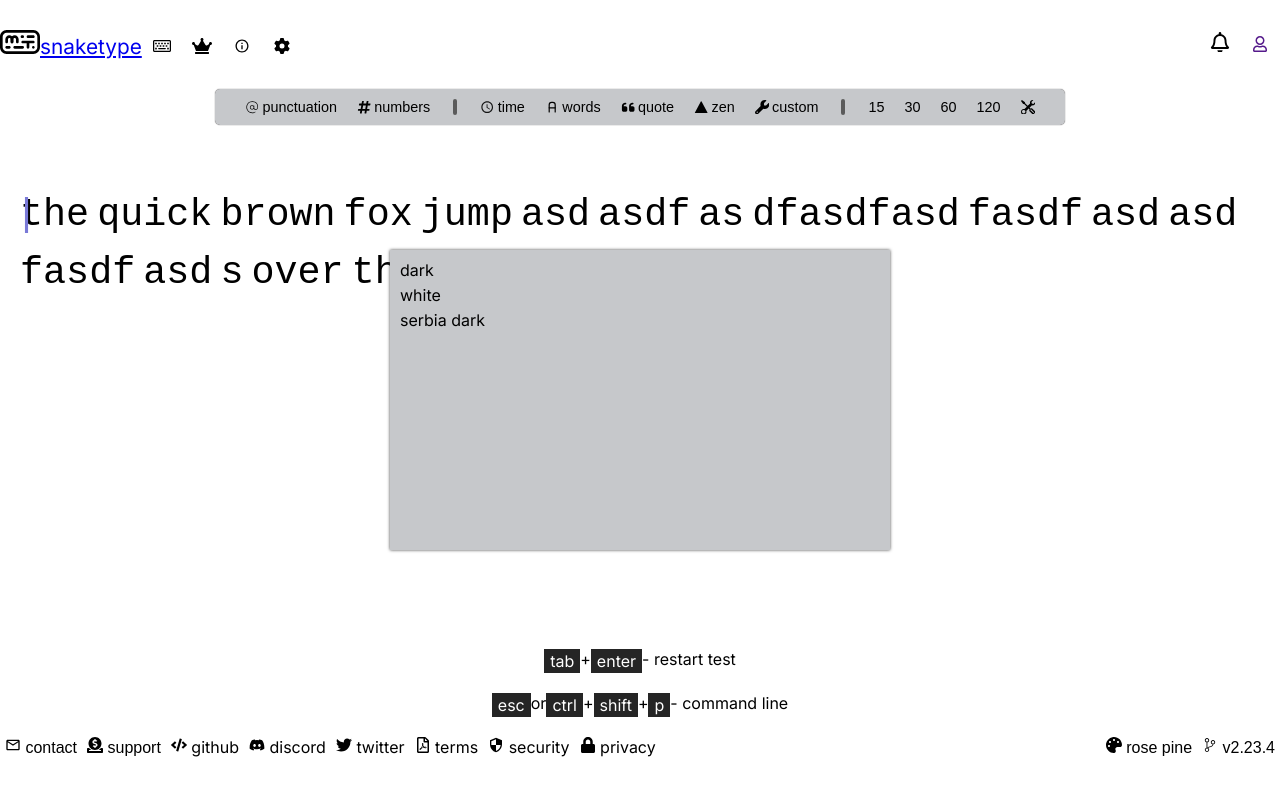
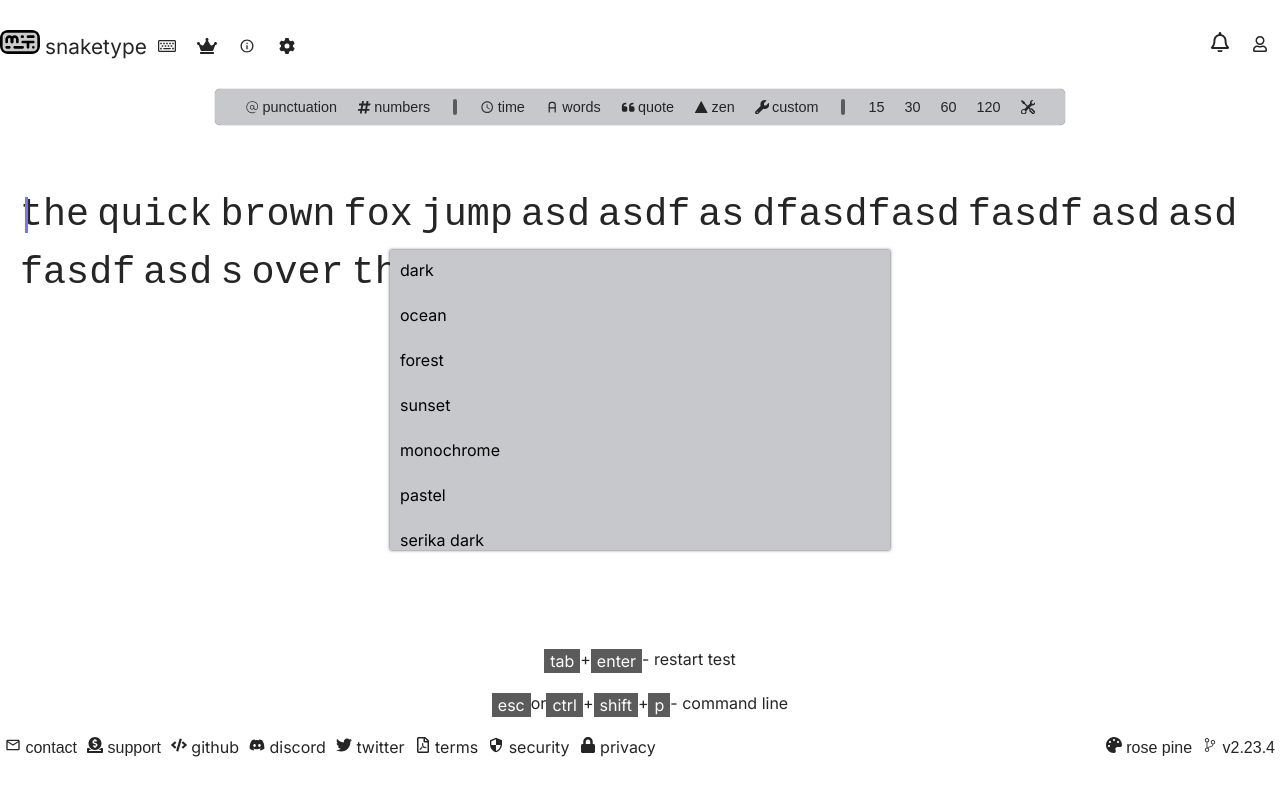
Before and after one commit to RaiPeter/typist, a Next.js app: page / in a window 1280 px wide. Both pictures are taken after a click on the button "rose pine". Shown: the top 796 px of the page. Built offline with nearby package versions, Linux system fonts and the light colour scheme.

Commit message:
Add multiple theme support with CSS variables and enhance styling for improved readability and layout

```diff
--- a/src/app/globals.css
+++ b/src/app/globals.css
@@ -14,18 +14,85 @@
 
 /* Dark Theme */
 [data-theme="dark"] {
-  --background-color: #1a1a1a;
-  --text-color: #ffffff;
-  --accent-color: #555555;
-  --mode-row-bg-color: #515152;
+  --background-color: #1a1a1a; /* Very dark background (unchanged) */
+  --text-color: #e0e0e0; /* Lighter gray-white for better readability */
+  --hover-text-color: #b0b0b0; /* Softer gray for hover states */
+  --accent-color: #a58a8a; /* Vibrant red-pink accent for contrast (inspired by rose pine) */
+  --mode-row-bg-color: #2c2c2c; /* Slightly lighter than background for mode row */
+  --caret-color: #ff6b6b; /* Matching accent color for caret */
+  --correct-letter: #a3be8c; /* Soft green for correct letters (inspired by rose pine) */
+  --incorrect-letter: #bf616a; /* Adjusted for visibility */
 }
 
 /* Ocean Theme */
+[data-theme="ocean"] {
+  --background-color: #1e3a8a; /* Deep blue */
+  --text-color: #ffffff;
+  --hover-text-color: #a1c2f1; /* Light blue hover */
+  --accent-color: #38bdf8; /* Bright teal */
+  --mode-row-bg-color: #2a5eb3; /* Medium blue */
+  --caret-color: #60a5fa; /* Lighter blue caret */
+  --correct-letter: rgb(180, 200, 255); /* Light blue for correct */
+  --incorrect-letter: rgb(255, 100, 100); /* Red for contrast */
+}
+
+/* Forest Theme */
+[data-theme="forest"] {
+  --background-color: #1a3d34; /* Dark green */
+  --text-color: #e0e0e0; /* Off-white */
+  --hover-text-color: #a3b18a; /* Light green hover */
+  --accent-color: #588157; /* Forest green */
+  --mode-row-bg-color: #3a5a40; /* Darker green */
+  --caret-color: #8b5e3c; /* Brown caret */
+  --correct-letter: rgb(150, 180, 150); /* Greenish for correct */
+  --incorrect-letter: rgb(200, 80, 80); /* Red for contrast */
+}
+
+/* Sunset Theme */
+[data-theme="sunset"] {
+  --background-color: #2a1e5a; /* Deep purple */
+  --text-color: #ffffff;
+  --hover-text-color: #f4a261; /* Orange hover */
+  --accent-color: #e76f51; /* Coral */
+  --mode-row-bg-color: #453684; /* Purple accent */
+  --caret-color: #f4a261; /* Orange caret */
+  --correct-letter: rgb(240, 180, 120); /* Warm for correct */
+  --incorrect-letter: rgb(255, 100, 100); /* Red for contrast */
+}
+
+/* Monochrome Theme */
+[data-theme="monochrome"] {
+  --background-color: #2b2b2b; /* Dark gray */
+  --text-color: #d3d3d3; /* Light gray */
+  --hover-text-color: #a9a9a9; /* Medium gray hover */
+  --accent-color: #555555; /* Darker gray */
+  --mode-row-bg-color: #444444; /* Slightly lighter gray */
+  --caret-color: #d3d3d3; /* Light gray caret */
+  --correct-letter: rgb(180, 180, 180); /* Gray for correct */
+  --incorrect-letter: rgb(200, 100, 100); /* Red for contrast */
+}
+
+/* Pastel Theme */
+[data-theme="pastel"] {
+  --background-color: #f5f5f5; /* Very light gray */
+  --text-color: #4a4e69; /* Dark purple */
+  --hover-text-color: #9a8c98; /* Muted purple hover */
+  --accent-color: #c9ada7; /* Soft pink */
+  --mode-row-bg-color: #d3c7db; /* Light lavender */
+  --caret-color: #a2d2ff; /* Light blue caret */
+  --correct-letter: rgb(100, 150, 100); /* Soft green for correct */
+  --incorrect-letter: rgb(200, 120, 120); /* Soft red for contrast */
+}
+/* Serika Dark Theme */
 [data-theme="serika dark"] {
-  --background-color: #323437;
-  --text-color: #d1d0c5;
-  --accent-color: #e2b714;
-  --mode-row-bg-color: #2c2e31;
+  --background-color: #323437; /* Dark gray */
+  --text-color: #d1d0c5; /* Light grayish-white */
+  --hover-text-color: #e2b714; /* Yellow hover (matches accent) */
+  --accent-color: #e2b714; /* Bright yellow */
+  --mode-row-bg-color: #2c2e31; /* Slightly darker gray */
+  --caret-color: #e2b714; /* Yellow caret */
+  --correct-letter: rgb(150, 150, 150); /* Light gray for correct */
+  --incorrect-letter: rgb(200, 100, 100); /* Red for contrast */
 }
 * {
   box-sizing: border-box;
--- a/src/app/page.css
+++ b/src/app/page.css
@@ -3,6 +3,7 @@ main{
 }
 .page{
     height: 100vh;
+    background-color: var(--background-color);
 }
 .type-mode-bar {
   max-width: fit-content;
@@ -30,6 +31,7 @@ main{
   padding: 10px 10px;
   background: none;
   outline: none;
+  color: var(--text-color);
   gap: 3px;
   border: none;
   display: flex;
@@ -46,17 +48,17 @@ main{
 .footer{
     max-width: var(--max-width);
     margin: auto;
-    /* background-color: gray; */
 }
 .footer > div .row{
-    /* background-color: forestgreen; */
-    display: flex;
-    justify-content: center;
-  }
+  display: flex;
+  justify-content: center;
+  color: var(--text-color);
+}
 
-  .footer > div .row div{
-    background-color: var(--text-color);
-    color: var(--background-color);
+.footer > div .row div{
+  /* background-color: forestgreen; */
+  background-color: var(--hover-text-color);
+  color: var(--background-color);
     padding: 2px 6px;
     margin-bottom: 20px;
 }
@@ -70,12 +72,13 @@ main{
     outline: none;
     border: none;
     background: none;
+    color: var(--text-color);
     font-size: 1em;
 }
 
 .footer .links a {
     text-decoration: none;
-    color: black;
+    color: var(--text-color);
     font-size: 1em;
 }
 
--- a/src/app/page.tsx
+++ b/src/app/page.tsx
@@ -20,14 +20,14 @@ import { useEffect, useState } from "react";
 import Modal from "@/components/Modal";
 
 const Page = () => {
-  const [isModelOpen, setIsModelOpen] = useState(false);
+  const [isModalOpen, setIsModalOpen] = useState(false);
 
-  const handleModel = () => {
-    setIsModelOpen((prev)=> !prev);
+  const handleModal = () => {
+    setIsModalOpen((prev)=> !prev);
   }
 
   const closeModal = () => {
-    setIsModelOpen((prev)=>!prev);
+    setIsModalOpen((prev)=>!prev);
   };
 
   useEffect(() => {
@@ -38,7 +38,7 @@ const Page = () => {
       }
     };
 
-    if (isModelOpen) {
+    if (isModalOpen) {
       document.addEventListener("mousedown", handleClickOutside);
     } else {
       document.removeEventListener("mousedown", handleClickOutside);
@@ -47,7 +47,7 @@ const Page = () => {
     return () => {
       document.removeEventListener("mousedown", handleClickOutside);
     };
-  }, [isModelOpen]);
+  }, [isModalOpen]);
 
   return (
     <div className="page">
@@ -115,13 +115,13 @@ const Page = () => {
               <Link href={""}><FaLock /> privacy</Link>
             </div>
             <div>
-              <button onClick={() => handleModel()}><FaPalette /> rose pine</button>
+              <button onClick={() => handleModal()}><FaPalette /> rose pine</button>
               <button><IoIosGitBranch /> v2.23.4</button>
             </div>
           </div>
         </div>
       </footer>
-    {isModelOpen && <Modal />}
+    {isModalOpen && <Modal />}
     </div>
   );
 };
--- a/src/components/Modal.css
+++ b/src/components/Modal.css
@@ -13,7 +13,14 @@
 .modal .themes{
     display: flex;
     flex-direction: column;
+    row-gap: 5px;
+}
+.modal .themes label{
     padding: 10px;
-    row-gap: 5px;
+    cursor: pointer;
+}
 
+.modal .themes label:hover{
+    background-color: var(--background-color);
+    color: var(--hover-text-color);
 }
--- a/src/components/Modal.tsx
+++ b/src/components/Modal.tsx
@@ -1,14 +1,29 @@
-import React, { useEffect, useRef } from "react";
+import React, { useState } from "react";
 import "./Modal.css";
 
 const Modal = () => {
+    const [theme, setTheme] = useState("");
+    const handleTheme = (e: React.MouseEvent<HTMLLabelElement>) => {
+        const label = (e.target as HTMLLabelElement).innerText;
+        setTheme(label);
+        console.log(label);
+        document.documentElement.setAttribute(
+            "data-theme",
+            label
+        );
+        localStorage.setItem("theme", label);
+    }
 
   return (
     <div className="modal">
       <div className="themes">
-        <label htmlFor="">dark</label>
-        <label htmlFor="">white</label>
-        <label htmlFor="">serbia dark</label>
+        <label htmlFor="" onClick={(e)=> handleTheme(e)}>dark</label>
+        <label htmlFor="" onClick={(e)=> handleTheme(e)}>ocean</label>
+        <label htmlFor="" onClick={(e)=> handleTheme(e)}>forest</label>
+        <label htmlFor="" onClick={(e)=> handleTheme(e)}>sunset</label>
+        <label htmlFor="" onClick={(e)=> handleTheme(e)}>monochrome</label>
+        <label htmlFor="" onClick={(e)=> handleTheme(e)}>pastel</label>
+        <label htmlFor="" onClick={(e)=> handleTheme(e)}>serika dark</label>
       </div>
     </div>
   );
--- a/src/components/header.css
+++ b/src/components/header.css
@@ -2,7 +2,12 @@
     /* background-color: rgb(160, 160, 220); */
     padding: 30px 0;
 }
-
+.header nav > div:nth-child(1) > a:nth-child(1) > svg{
+    color: var(--accent-color);
+    background-color: var(--accent-color);
+    margin-right: 5px;
+    border-radius: 8px;
+}
 .header nav div a:nth-child(1){
     font-size: 1.3em;
 }
@@ -20,6 +25,8 @@
 }
 .header nav a{
     cursor: pointer;
+    text-decoration: none;
+    color: var(--text-color);
 }
 
 .header nav a:hover{
--- a/src/components/typing.module.css
+++ b/src/components/typing.module.css
@@ -13,6 +13,7 @@
     font-family: monospace;
     font-size: 1.2rem;
     line-height: 1.5;
+    color: var(--text-color);
   }
 
   .word {
```
